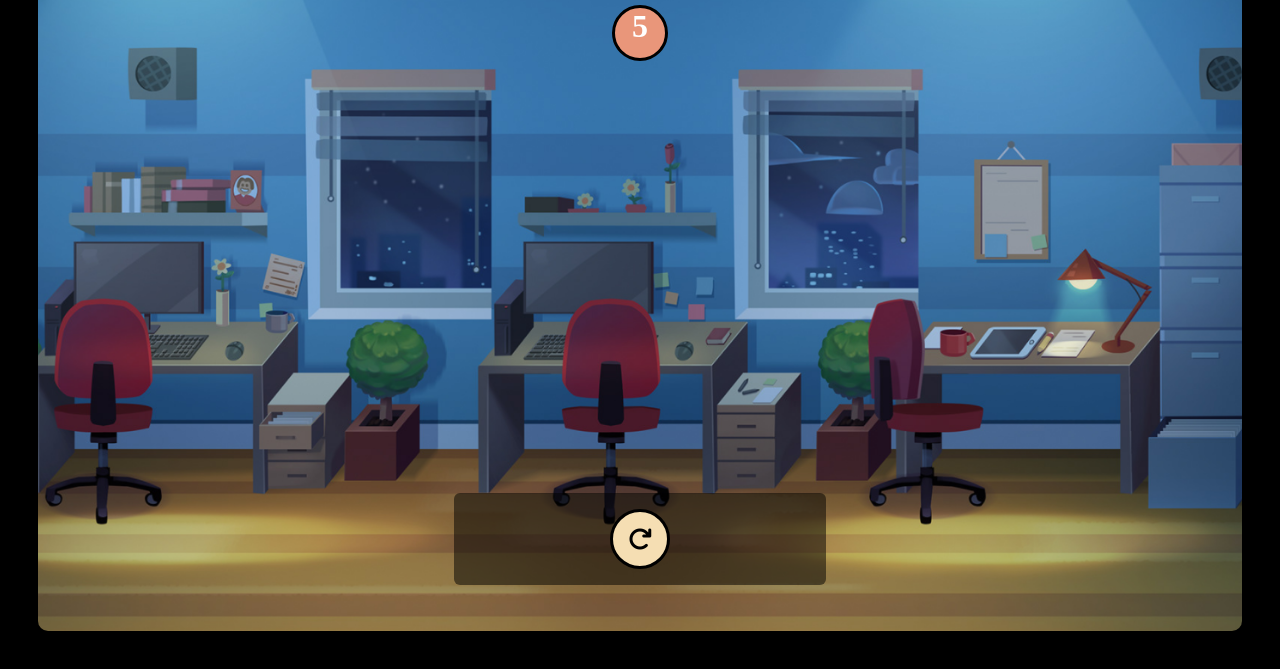
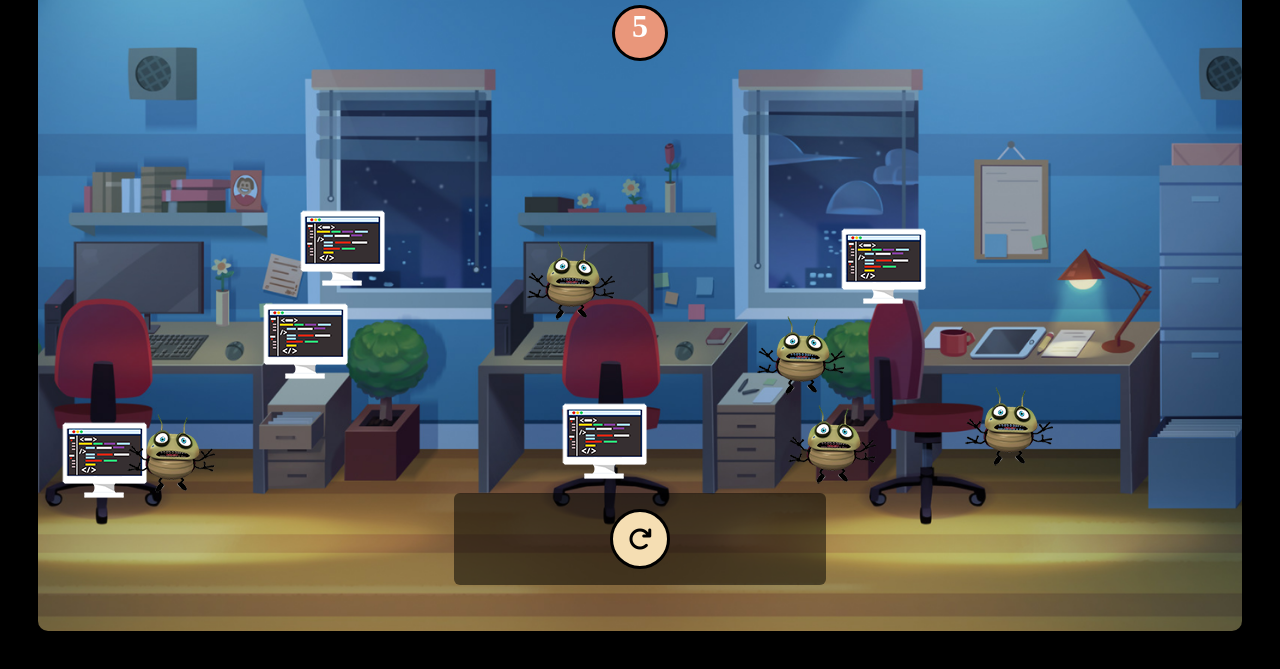
Before and after one commit to limelumo/project-miniGame, a plain HTML site: page index.html in a window 1280 px wide. Both pictures are taken after a click on the button 640 px from the left and 108 px from the top of the page. Shown: the part 207-876 px from the top of the page. Drawn offline with Linux system fonts and the light colour scheme.

Commit message:
JS: Set to Game Start
start, addItem, randomNum

```diff
--- a/index.html
+++ b/index.html
@@ -10,6 +10,7 @@
       src="https://kit.fontawesome.com/ea03c52171.js"
       crossorigin="anonymous"
     ></script>
+    <script src="./src/main.js" defer></script>
   </head>
   <body>
     <section class="game__container">
--- /dev/null
+++ b/src/main.js
@@ -0,0 +1,40 @@
+"use strict";
+
+const playBtn = document.querySelector(".game__button");
+const field = document.querySelector(".game__field");
+const fieldRect = field.getBoundingClientRect();
+const COMPUTER_SIZE = 200;
+
+console.log(fieldRect);
+playBtn.addEventListener("click", start);
+
+function start() {
+  // Add items to Field
+  addItem("computer", 5, "img/computer.png");
+  addItem("bug", 5, "img/bug.png");
+}
+
+function addItem(className, count, imgPath) {
+  const x1 = 0;
+  const y1 = 0;
+  const x2 = fieldRect.width - COMPUTER_SIZE;
+  const y2 = fieldRect.height - COMPUTER_SIZE;
+
+  for (let i = 0; i < count; i++) {
+    const item = document.createElement("img");
+    const x = randomNum(x1, x2);
+    const y = randomNum(y1, y2);
+
+    item.setAttribute("class", className);
+    item.setAttribute("src", imgPath);
+    item.style.position = "absolute";
+    item.style.left = `${x}px`;
+    item.style.top = `${y}px`;
+
+    field.appendChild(item);
+  }
+}
+
+function randomNum(min, max) {
+  return Math.random() * (max - min) + min;
+}
--- a/style.scss
+++ b/style.scss
@@ -67,7 +67,6 @@ $point_c: wheat;
   border: 4px solid black;
   border-radius: 6px;
   margin-top: 8px;
-
   // visibility: hidden;
 }
 
@@ -78,14 +77,14 @@ $point_c: wheat;
   text-align: center;
   border: 3px solid black;
   margin-top: 8px;
-
   // visibility: hidden;
 }
 
 .game__field {
   @include object(100%, 100%, "");
   position: relative;
-  transition: transform 150ms ease-in;
+  margin-top: 40px;
+  // transition: transform 150ms ease-in;
 }
 
 /** Pop-up part setting **/
```
Also changed, not shown: img/bug.png (added), img/computer.png (added), style.css, 1 other file.
